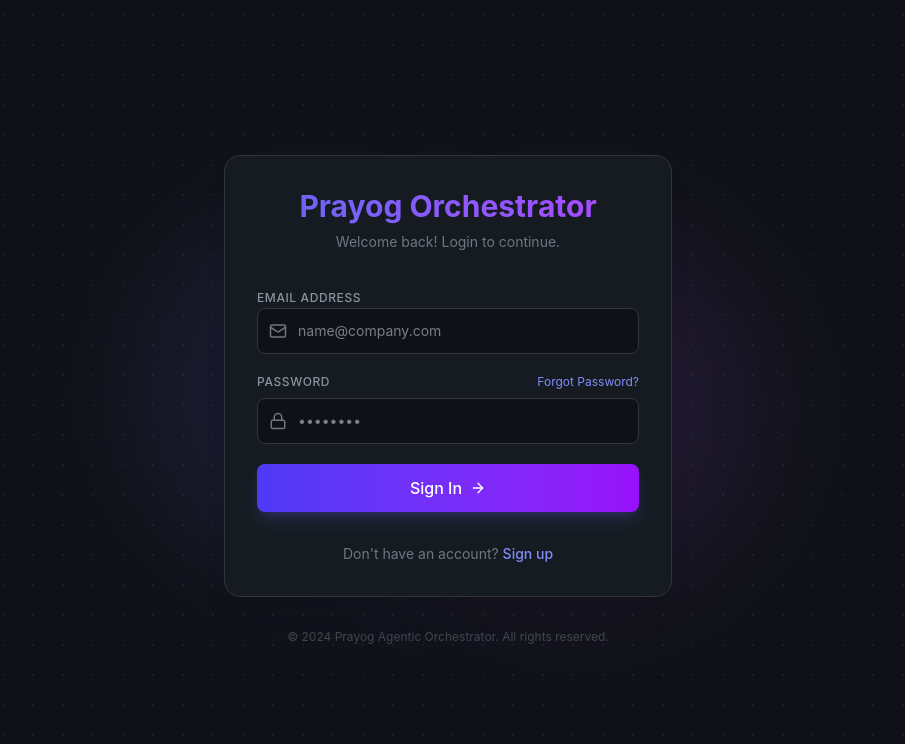
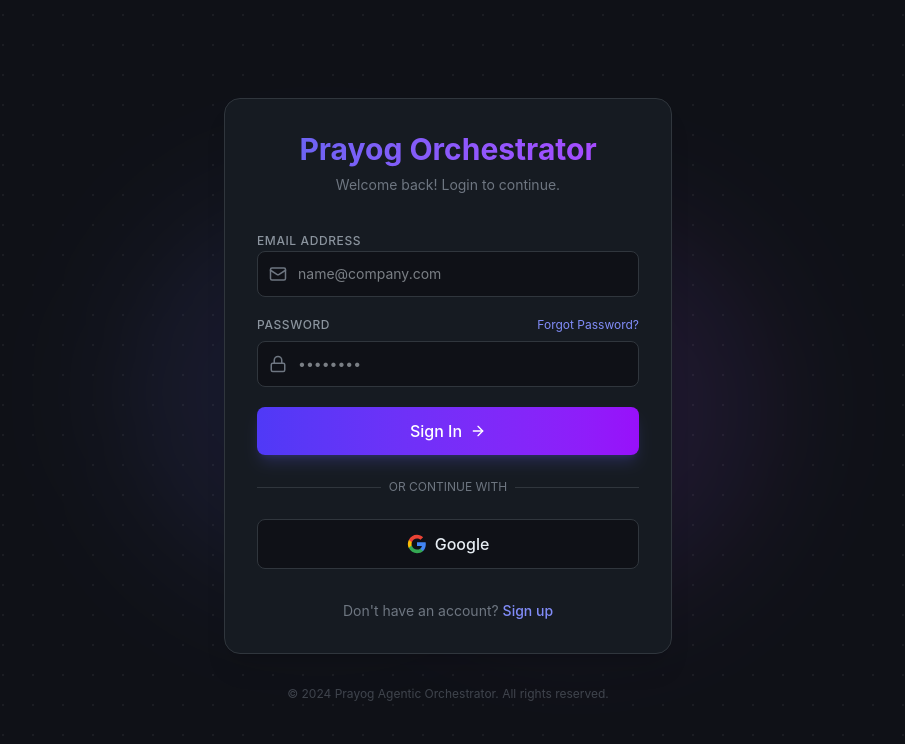
Before and after one commit to avinash-singh-prayog/agentic-orchestrator, a React app in the folder src/frontend/: page / in a window 1280 px wide. Shown: the top 744 px of the page, without its empty margins (192-1097 px from the left). Built offline with nearby package versions, Linux system fonts and the light colour scheme; no server answers; the HTML template or start-up script is replaced by a standard one.

Commit message:
feat(frontend): add google login button

```diff
--- a/src/frontend/src/components/Auth/AuthScreen.tsx
+++ b/src/frontend/src/components/Auth/AuthScreen.tsx
@@ -27,16 +27,54 @@
     const [resetToken, setResetToken] = useState<string | null>(null)
 
     // Check for reset token on mount
+    // Check for reset token on mount
     useEffect(() => {
         const params = new URLSearchParams(window.location.search)
         const token = params.get('token')
+
         if (token) {
-            setResetToken(token)
-            setView('reset-password')
-            // Clean URL
-            window.history.replaceState({}, document.title, window.location.pathname)
+            // Check if it's a JWT (for login) or UUID (for password reset)
+            if (token.includes('.')) {
+                // Handle OAuth Login
+                try {
+                    // Simple JWT decode
+                    const base64Url = token.split('.')[1]
+                    const base64 = base64Url.replace(/-/g, '+').replace(/_/g, '/')
+                    const jsonPayload = decodeURIComponent(window.atob(base64).split('').map(function (c) {
+                        return '%' + ('00' + c.charCodeAt(0).toString(16)).slice(-2)
+                    }).join(''))
+
+                    const payload = JSON.parse(jsonPayload)
+
+                    if (payload.user_id && payload.tenant_id) {
+                        login({
+                            userId: payload.user_id,
+                            tenantId: payload.tenant_id,
+                            email: payload.sub,
+                            name: payload.name || payload.sub?.split('@')[0]
+                        }).then(() => {
+                            // Clean URL
+                            window.history.replaceState({}, document.title, window.location.pathname)
+                            setSuccessMessage('Successfully logged in with Google')
+                        })
+                    }
+                } catch (e) {
+                    console.error("Failed to decode token", e)
+                    setError("Invalid login token")
+                }
+            } else {
+                // Handle Password Reset
+                setResetToken(token)
+                setView('reset-password')
+                // Clean URL
+                window.history.replaceState({}, document.title, window.location.pathname)
+            }
         }
     }, [])
+
+    const handleGoogleLogin = () => {
+        window.location.href = `${API_URL}/supervisor-agent/auth/google/login`
+    }
 
     const handleSubmit = async (e: React.FormEvent) => {
         e.preventDefault()
@@ -271,6 +309,45 @@
                     </button>
                 </form>
 
+                {(view === 'login' || view === 'register') && (
+                    <>
+                        <div className="relative my-6">
+                            <div className="absolute inset-0 flex items-center">
+                                <div className="w-full border-t border-[var(--border-light)]"></div>
+                            </div>
+                            <div className="relative flex justify-center text-xs uppercase">
+                                <span className="bg-[var(--bg-panel)] px-2 text-[var(--text-tertiary)]">Or continue with</span>
+                            </div>
+                        </div>
+
+                        <button
+                            type="button"
+                            onClick={handleGoogleLogin}
+                            className="w-full bg-[var(--bg-app)] border border-[var(--border-light)] hover:bg-[var(--bg-hover)] text-[var(--text-primary)] font-medium py-3 rounded-lg flex items-center justify-center gap-2 transition-colors transition-transform active:scale-[0.98]"
+                        >
+                            <svg className="w-5 h-5" viewBox="0 0 24 24">
+                                <path
+                                    d="M22.56 12.25c0-.78-.07-1.53-.2-2.25H12v4.26h5.92c-.26 1.37-1.04 2.53-2.21 3.31v2.77h3.57c2.08-1.92 3.28-4.74 3.28-8.09z"
+                                    fill="#4285F4"
+                                />
+                                <path
+                                    d="M12 23c2.97 0 5.46-.98 7.28-2.66l-3.57-2.77c-.98.66-2.23 1.06-3.71 1.06-2.86 0-5.29-1.93-6.16-4.53H2.18v2.84C3.99 20.53 7.7 23 12 23z"
+                                    fill="#34A853"
+                                />
+                                <path
+                                    d="M5.84 14.09c-.22-.66-.35-1.36-.35-2.09s.13-1.43.35-2.09V7.07H2.18C1.43 8.55 1 10.22 1 12s.43 3.45 1.18 4.93l2.85-2.84z"
+                                    fill="#FBBC05"
+                                />
+                                <path
+                                    d="M12 5.38c1.62 0 3.06.56 4.21 1.64l3.15-3.15C17.45 2.09 14.97 1 12 1 7.7 1 3.99 3.47 2.18 7.07l3.66 2.84c.87-2.6 3.3-4.53 6.16-4.53z"
+                                    fill="#EA4335"
+                                />
+                            </svg>
+                            Google
+                        </button>
+                    </>
+                )}
+
                 {/* Footer */}
                 <div className="mt-8 text-center text-sm text-[var(--text-tertiary)]">
                     {view === 'login' && (
```
